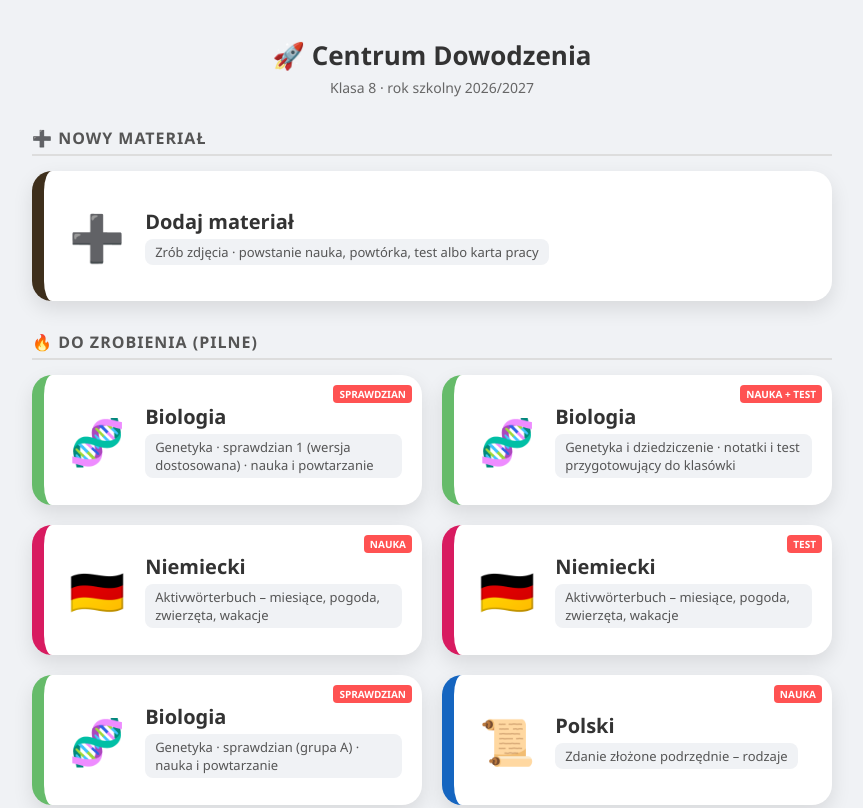
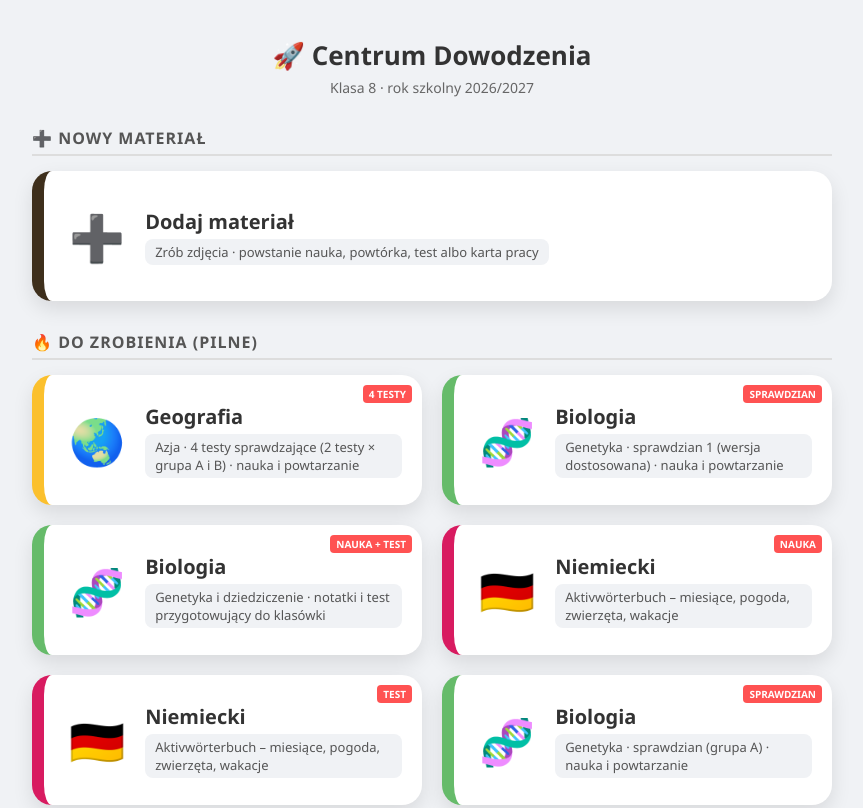
Before and after one commit to kret6/centrum-nauki, a plain HTML site: page index.html in a window 1280 px wide. Shown: the top 808 px of the page, without its empty margins (208-1071 px from the left). Drawn offline with Linux system fonts and the light colour scheme.

Commit message:
geografia: Azja - 4 testy sprawdzajace (kartki)

```diff
--- a/index.html
+++ b/index.html
@@ -136,6 +136,15 @@
 
 <h2>🔥 Do zrobienia (Pilne)</h2>
     <div class="grid-priority">
+        <!-- gen-tile -->
+        <a href="m/kartka.html?id=geografia_azja_test1_A" class="tile-big geografia">
+            <div class="tag-urgent">4 TESTY</div>
+            <div class="icon">🌏</div>
+            <div class="info">
+                <div class="title">Geografia</div>
+                <div class="status">Azja · 4 testy sprawdzające (2 testy × grupa A i B) · nauka i powtarzanie</div>
+            </div>
+        </a>
         <!-- gen-tile -->
         <a href="m/kartka.html?id=biologia_genetyka_sprawdzian1" class="tile-big biologia">
             <div class="tag-urgent">SPRAWDZIAN</div>
```
